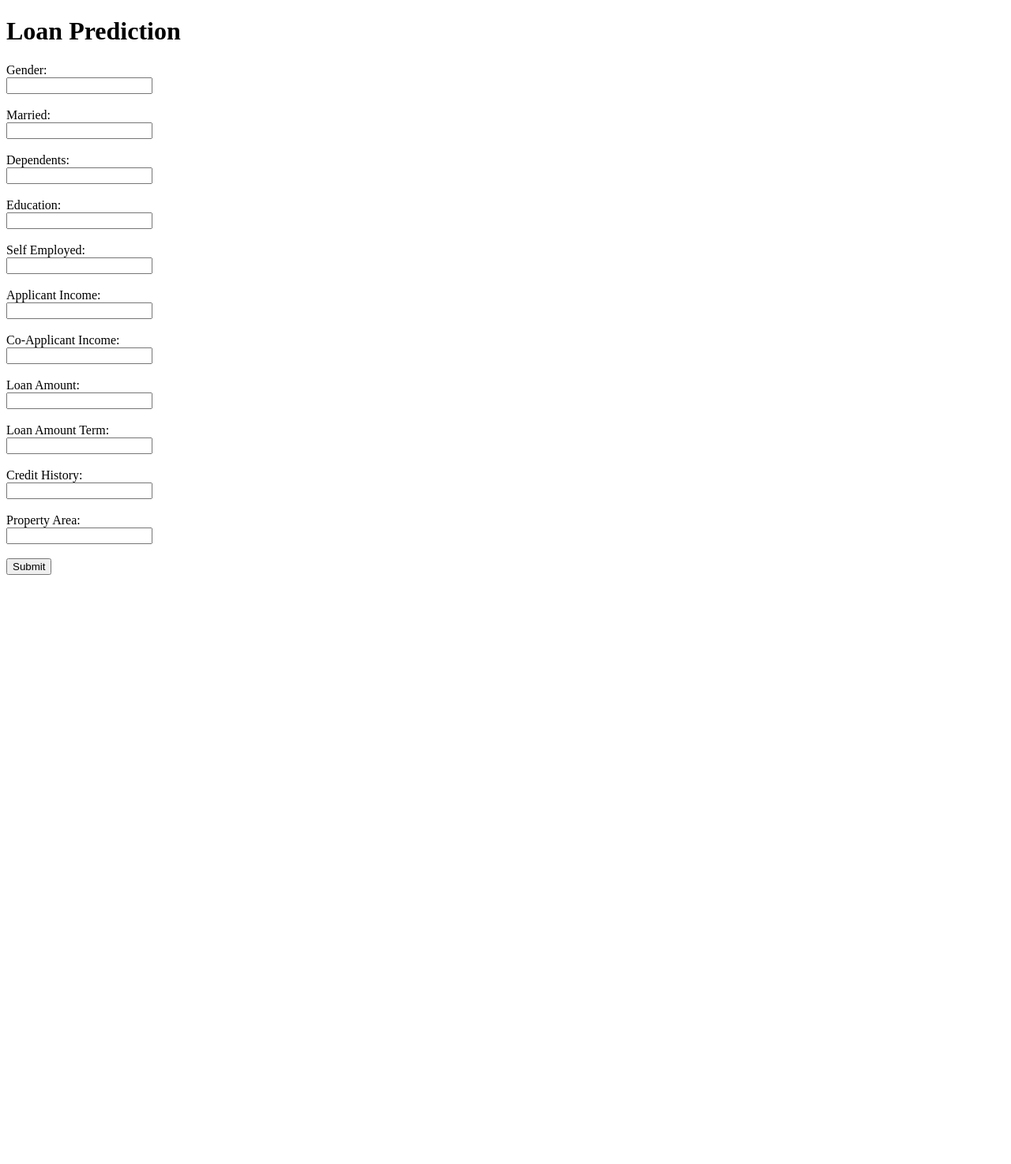
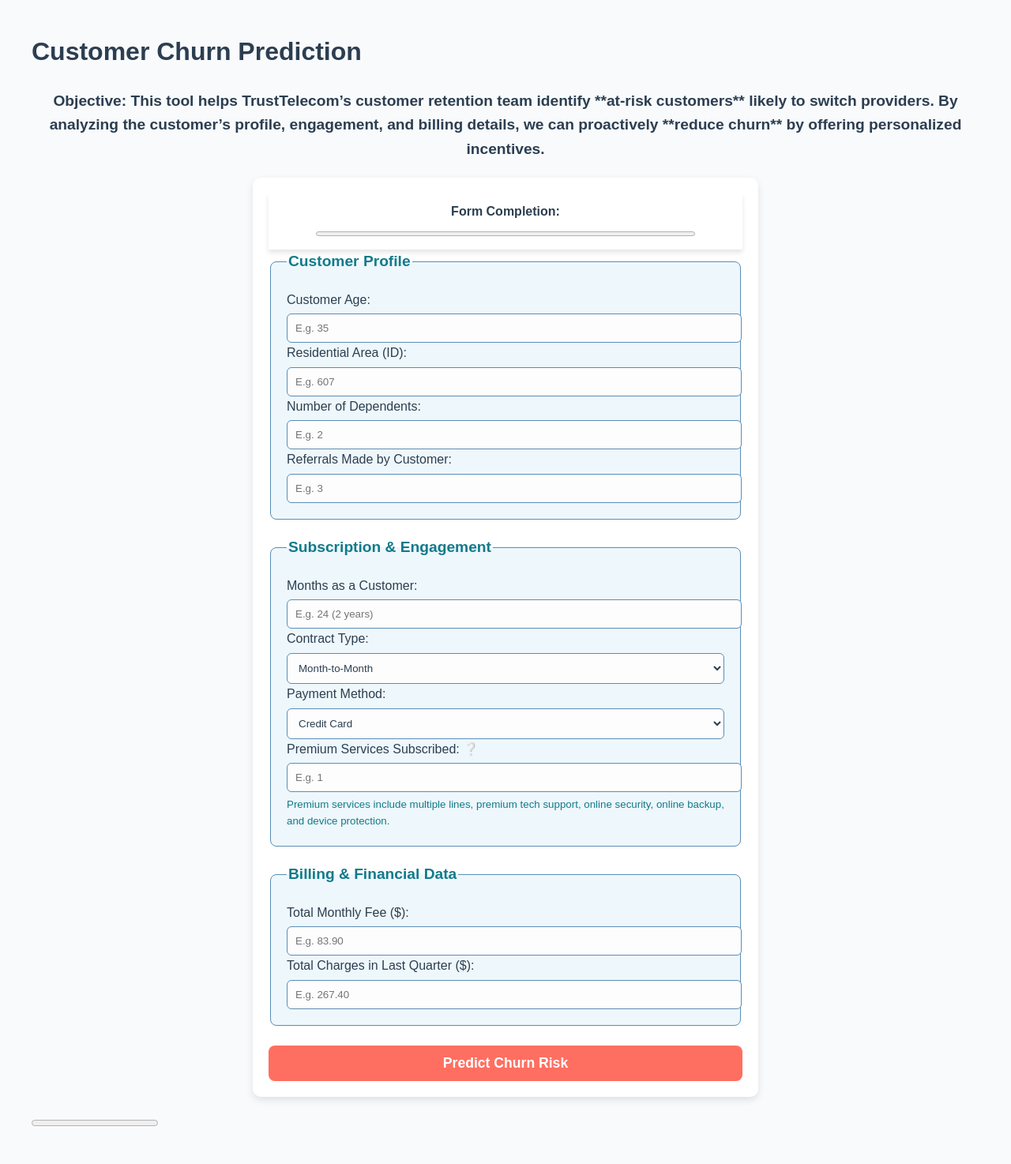
Before and after one commit to NR721/telecom-churnpred, a Flask app: page / in a window 1280 px wide. Shown: the whole page at 79% size. Before the commit the page ends 728 px from the top, so only its background shows below. Run offline with Flask 3, Linux system fonts and the light colour scheme.

Commit message:
Frontend edits to css and html

```diff
--- a/src/app.py
+++ b/src/app.py
@@ -1,31 +1,28 @@
-#app.py
 from flask import Flask, request, render_template
 import joblib
 
 app = Flask(__name__)
 
+# Respond with text
 @app.route('/', methods=['GET', 'POST'])
 def home():
     if request.method == 'POST':
         # Load the model
-        model = joblib.load('cb0_model.pkl')
+        model = joblib.load('model/rf1_model.pkl')
 
-        gender = request.form['gender']
-        married = request.form['married']
-        dependents = int(request.form['dependents'])
-        education = request.form['education']
-        self_employed = request.form['self_employed']
-        applicant_income = float(request.form['applicant_income'])
-        coapplicant_income = float(request.form['coapplicant_income'])
-        loan_amount = float(request.form['loan_amount'])
-        loan_amount_term = float(request.form['loan_amount_term'])
-        credit_history = float(request.form['credit_history'])
-        property_area = request.form['property_area']
-        total_income = applicant_income + coapplicant_income
-        loan_amt_income_ratio = float(loan_amount) / float(total_income)
+        tenure_months = request.form['tenure_months']
+        num_referrals = request.form['num_referrals']
+        total_monthly_fee = int(request.form['total_monthly_fee'])
+        area_id = request.form['area_id']
+        num_dependents = request.form['num_dependents']
+        contract_type_encoded = float(request.form['contract_type_encoded'])
+        age = float(request.form['age'])
+        not_credit_card = float(request.form['not_credit_card'])
+        total_charges_quarter = float(request.form['total_charges_quarter'])
+        total_premium_services = float(request.form['credit_history'])
 
         # Get the parameters for the prediction
-        parameters = [gender, married, dependents, education, self_employed, applicant_income, coapplicant_income, loan_amount, loan_amount_term, credit_history, property_area, total_income, loan_amt_income_ratio]
+        parameters = [tenure_months, num_referrals, total_monthly_fee, area_id, num_dependents, contract_type_encoded, age, not_credit_card, total_charges_quarter, total_premium_services]
 
         # Make a binary prediction (outputs 1 or 0)
         prediction = model.predict(parameters)
@@ -36,5 +33,22 @@ def home():
     # If it's a GET request, just render the form
     return render_template('home.html')
 
+# # 2: Response with HTML template
+# @app.route('/html')
+# def get_html():
+#     return render_template('index.html')
+
+# # 3: Response with JSON
+# @app.route('/json')
+# def get_json():
+#     return {'success': True}
+
+# # 4: Response with File (Bonus)
+# @app.route('/file')
+# def get_file():
+#     file_path = '../model/rf1_model.pkl'
+#     return send_file(file_path, download_name='rf1_model.pkl',
+#                      as_attachment=True)
+
 if __name__ == '__main__':
     app.run(debug=True)
--- a/src/static/css/style.css
+++ b/src/static/css/style.css
@@ -0,0 +1,116 @@
+/* General Styles */
+body {
+    font-family: Arial, sans-serif;
+    margin: 40px;
+    line-height: 1.6;
+    background-color: #f8fafc;  /* Light background */
+    color: #2c3e50;  /* Deep blue-gray for readability */
+}
+
+/* Form Container */
+form {
+    max-width: 600px;
+    margin: 20px auto;
+    padding: 20px;
+    background-color: white;  /* Clean, light background */
+    border-radius: 10px;
+    box-shadow: 0px 4px 10px rgba(0, 0, 0, 0.1);
+}
+
+/* Form Sections */
+fieldset {
+    border: 1px solid #5b8db5; /* Soft blue border */
+    padding: 20px;
+    margin-bottom: 20px;
+    border-radius: 8px;
+    background-color: #eef7fb; /* Very light blue for a soft touch */
+}
+
+legend {
+    font-weight: bold;
+    font-size: 1.2em;
+    color: #117a8b; /* Deep teal */
+}
+
+/* Input Fields */
+input, select {
+    padding: 10px;
+    width: 100%;
+    margin-top: 5px;
+    border: 1px solid #5b8db5;
+    border-radius: 6px;
+    background-color: #fdfdfd;  /* Light neutral */
+    color: #2c3e50;
+}
+
+input:focus, select:focus {
+    outline: none;
+    border-color: #17a2b8;
+    box-shadow: 0px 0px 8px rgba(23, 162, 184, 0.5);
+}
+
+.form-container {
+    display: flex;
+    justify-content: space-between;
+    gap: 20px;
+}
+
+.column {
+    flex: 1;
+    min-width: 300px;
+}
+
+/* Progress Bar */
+#progress-container {
+    position: sticky;
+    top: 0;
+    background: white;
+    padding: 10px 0;
+    text-align: center;
+    z-index: 1000;
+    box-shadow: 0px 4px 6px rgba(0, 0, 0, 0.1);
+}
+
+/* Submit Button */
+input[type="submit"] {
+    background-color: #ff6f61; /* Coral */
+    color: white;
+    border: none;
+    cursor: pointer;
+    padding: 12px;
+    width: 100%;
+    font-size: 1.1em;
+    font-weight: bold;
+    border-radius: 8px;
+    transition: background 0.3s ease-in-out;
+}
+
+input[type="submit"]:hover {
+    background-color: #ff3b2f; /* Slightly darker coral */
+}
+
+/* Small Text Descriptions */
+small {
+    display: block;
+    margin-top: 5px;
+    color: #117a8b;
+}
+
+/* Prediction Result */
+h2 {
+    text-align: center;
+    color: #117a8b;
+}
+
+p {
+    text-align: center;
+    font-size: 1.2em;
+    font-weight: bold;
+}
+
+/* Responsive Design */
+@media (max-width: 768px) {
+    form {
+        width: 90%;
+    }
+}
--- a/src/templates/home.html
+++ b/src/templates/home.html
@@ -1,49 +1,107 @@
 <!DOCTYPE html>
 <html>
     <head>
-    <title>Loan Prediction</title>
+        <title>Customer Churn Prediction | TrustTelecom</title>
+        <link rel="stylesheet" type="text/css" href="{{ url_for('static', filename='css/style.css') }}">
     </head>
     <body>
-    <h1>Loan Prediction</h1>
+
+        <h1>Customer Churn Prediction</h1>
+        <p><strong>Objective:</strong> This tool helps TrustTelecom’s customer retention team identify **at-risk customers** likely to switch providers. By analyzing the customer’s profile, engagement, and billing details, we can proactively **reduce churn** by offering personalized incentives.</p>
+
         <form method="POST">
-        <label for="gender">Gender:</label><br>
-        <input type="text" id="gender" name="gender"><br><br>
+            <!-- Progress Bar -->
+            <div id="progress-container">
+                <label for="progressBar"><strong>Form Completion:</strong></label>
+                <progress id="progressBar" value="0" max="100" style="width: 80%; height: 12px;"></progress>
+            </div>
 
-        <label for="married">Married:</label><br>
-        <input type="text" id="married" name="married"><br><br>
+            <!-- Section 1: Customer Profile -->
+            <fieldset>
+                <legend>Customer Profile</legend>
 
-        <label for="dependents">Dependents:</label><br>
-        <input type="text" id="dependents" name="dependents"><br><br>
+                <label for="age">Customer Age:</label>
+                <input type="number" id="age" name="age" min="0" placeholder="E.g. 35">
 
-        <label for="education">Education:</label><br>
-        <input type="text" id="education" name="education"><br><br>
+                <label for="area_id">Residential Area (ID):</label>
+                <input type="text" id="area_id" name="area_id" placeholder="E.g. 607">
 
-        <label for="self_employed">Self Employed:</label><br>
-        <input type="text" id="self_employed" name="self_employed"><br><br>
+                <label for="num_dependents">Number of Dependents:</label>
+                <input type="number" id="num_dependents" name="num_dependents" min="0" placeholder="E.g. 2">
 
-        <label for="applicant_income">Applicant Income:</label><br>
-        <input type="text" id="applicant_income" name="applicant_income"><br><br>
+                <label for="num_referrals">Referrals Made by Customer:</label>
+                <input type="number" id="num_referrals" name="num_referrals" min="0" placeholder="E.g. 3">
+            </fieldset>
 
-        <label for="applicant_income">Co-Applicant Income:</label><br>
-        <input type="text" id="coapplicant_income" name="coapplicant_income"><br><br>
+            <!-- Section 2: Subscription & Engagement Details -->
+            <fieldset>
+                <legend>Subscription & Engagement</legend>
 
-        <label for="loan_amount">Loan Amount:</label><br>
-        <input type="text" id="loan_amount" name="loan_amount"><br><br>
+                <label for="tenure_months">Months as a Customer:</label>
+                <input type="number" id="tenure_months" name="tenure_months" min="0" placeholder="E.g. 24 (2 years)">
 
-        <label for="loan_amount_term">Loan Amount Term:</label><br>
-        <input type="text" id="loan_amount_term" name="loan_amount_term"><br><br>
+                <label for="contract_type_encoded">Contract Type:</label>
+                <select id="contract_type_encoded" name="contract_type_encoded">
+                    <option value="1">Month-to-Month</option>
+                    <option value="2">One-Year</option>
+                    <option value="3">Two-Year</option>
+                </select>
 
-        <label for="credit_history">Credit History:</label><br>
-        <input type="text" id="credit_history" name="credit_history"><br><br>
+                <label for="not_credit_card">Payment Method:</label>
+                <select id="not_credit_card" name="not_credit_card">
+                    <option value="0">Credit Card</option>
+                    <option value="1">Other (Bank Transfer, Cash, etc.)</option>
+                </select>
 
-        <label for="property_area">Property Area:</label><br>
-        <input type="text" id="property_area" name="property_area"><br><br>
+                <label for="total_premium_services">
+                    Premium Services Subscribed:
+                    <span title="Includes multiple lines, premium tech support, online security, online backup, and device protection services.">❔</span>
+                </label>
+                <input type="number" id="total_premium_services" name="total_premium_services" min="0" placeholder="E.g. 1">
+                <small>Premium services include multiple lines, premium tech support, online security, online backup, and device protection.</small>
+            </fieldset>
 
-        <input type="submit" value="Submit">
+            <!-- Section 3: Financial & Billing -->
+            <fieldset>
+                <legend>Billing & Financial Data</legend>
+
+                <label for="total_monthly_fee">Total Monthly Fee ($):</label>
+                <input type="number" step="0.01" id="total_monthly_fee" name="total_monthly_fee" min="0" placeholder="E.g. 83.90">
+
+                <label for="total_charges_quarter">Total Charges in Last Quarter ($):</label>
+                <input type="number" step="0.01" id="total_charges_quarter" name="total_charges_quarter" min="0" placeholder="E.g. 267.40">
+            </fieldset>
+
+            <!-- Submit -->
+            <input type="submit" value="Predict Churn Risk">
         </form>
 
         {% if prediction is defined %}
-        <h2>Predicted Loan Status: {{ prediction }}</h2>
+            <h2>Prediction Result:</h2>
+            <p><strong>Churn Risk Score:</strong> {{ prediction }} (1 = Likely to Churn, 0 = Retained)</p>
         {% endif %}
+
+        <progress id="progressBar" value="0" max="100"></progress>
+
+        <script>
+            document.addEventListener("DOMContentLoaded", function () {
+                let inputs = document.querySelectorAll("input, select");
+
+                function updateProgress() {
+                    let filled = [...inputs].filter((input) =>
+                        input.value.trim() !== "" && input.value !== "0"
+                    ).length;
+                    let progress = (filled / inputs.length) * 100;
+                    document.getElementById("progressBar").value = progress;
+                }
+
+                // Listen for changes in input fields & dropdowns
+                inputs.forEach(input => {
+                    input.addEventListener("input", updateProgress);
+                    input.addEventListener("change", updateProgress);
+                });
+            });
+        </script>
+
     </body>
     </html>
```
Lines whose indentation alone changed are shown as unchanged.
